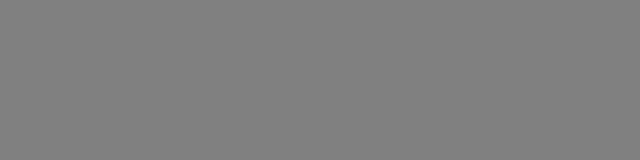
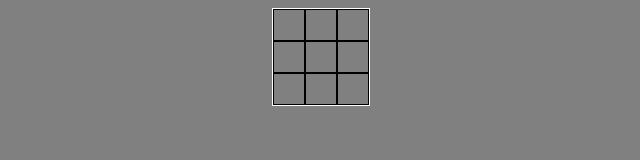
Before and after one commit to manish2529/newdata, a plain HTML site: page zerojs.html in a window 1280 px wide. Shown: the whole page, without its empty margins (319-959 px from the left). Drawn offline with nearby package versions, Linux system fonts and the light colour scheme.

Commit message:
remove comment line in the page

```diff
--- a/zerojs.html
+++ b/zerojs.html
@@ -5,7 +5,8 @@
 </head>
 <body bgcolor="grey">
 
-<!--<center><div style= "width:96px;height:96px ;border:1px solid white" >
+<center>
+	<div style= "width:96px;height:96px ;border:1px solid white" >
 
 <div style= "width:30px;height:30px ;border:1px solid black ;float:left" id="d1"  class="c1"></div>
 
@@ -25,7 +26,7 @@
 
 <div style= "width:30px;height:30px ;border:1px solid black;float:left"id ="d9"class="c1" ></div>
 
-</div> !-->
+</div>
 </center>
 <script>
 var cn=0;
```
